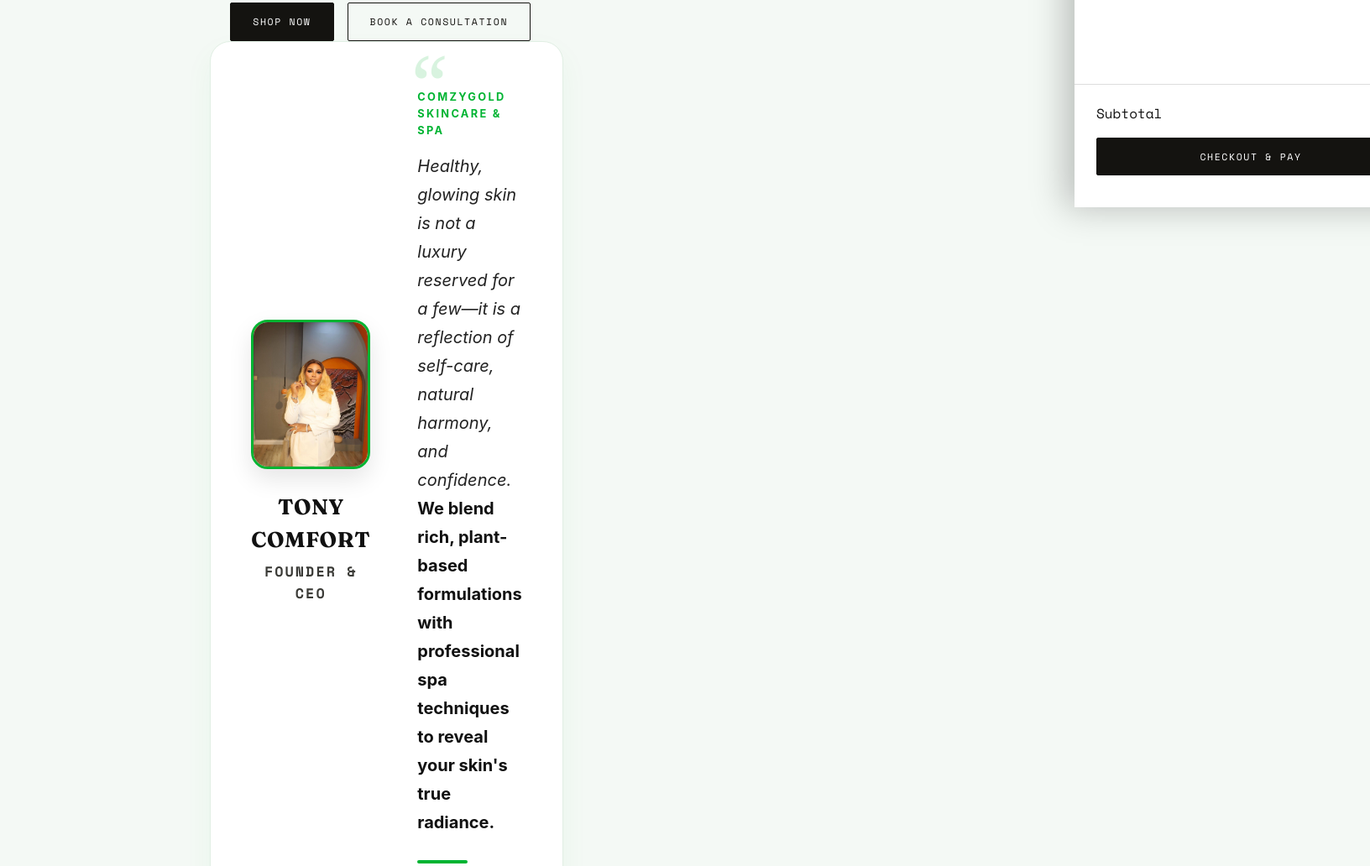
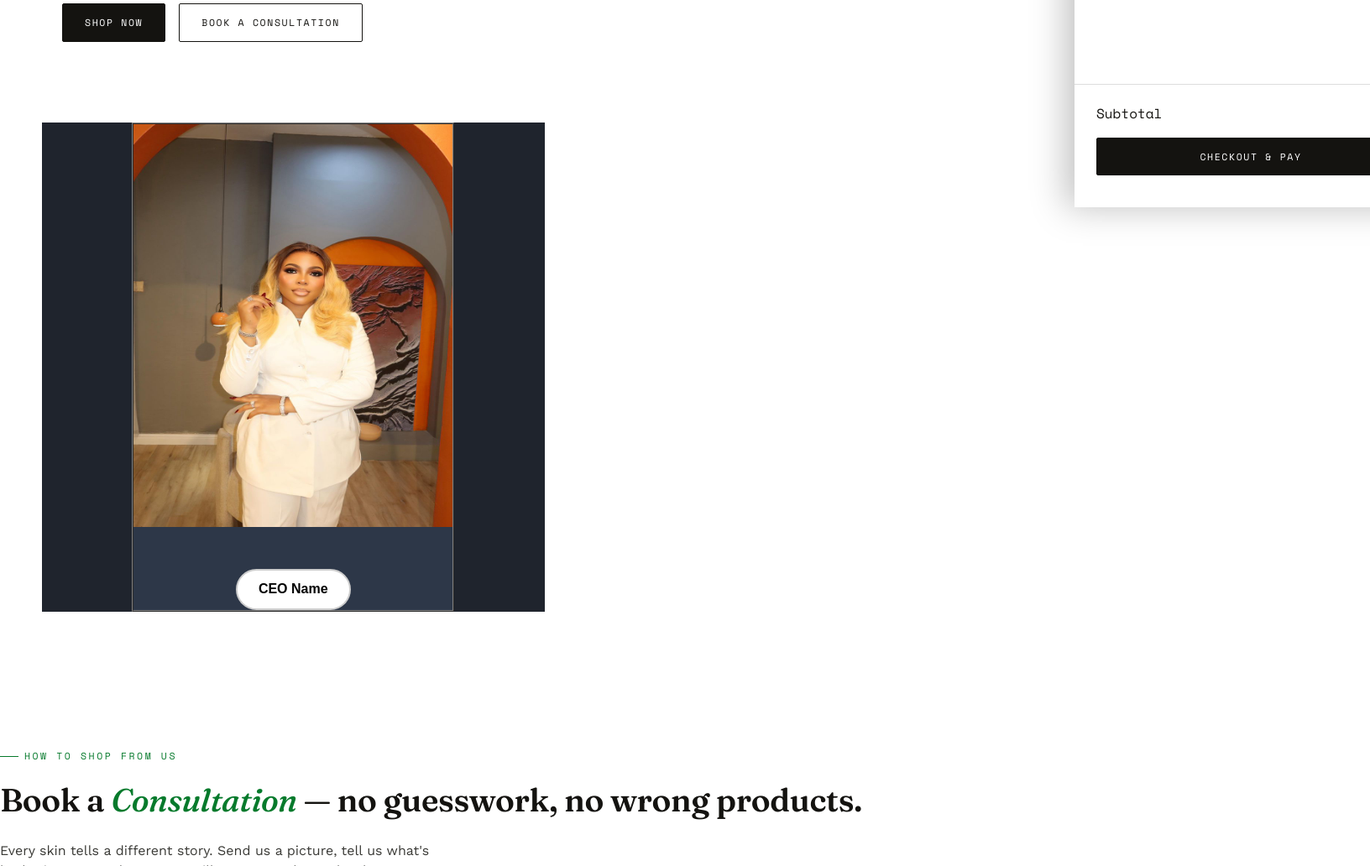
Before and after one commit to RocketIctsolution/comzygoldskincare, a plain HTML site: page index.html in a window 1280 px wide. Shown: the part 553-1585 px from the top of the page at 84% size, 1632 px wide, since content can reach past the window. Drawn offline with nearby package versions, Linux system fonts and the light colour scheme; no server answers.

Commit message:
Refactor HTML structure for founder section

```diff
--- a/index.html
+++ b/index.html
@@ -235,186 +235,33 @@
     <a href="#consult" class="btn btn-outline">Book a Consultation</a>
   </div>
 </div>
-      <!DOCTYPE html>
-<html lang="en">
-<head>
-  <meta charset="UTF-8" />
-  <meta name="viewport" content="width=device-width, initial-scale=1.0" />
-  <title>ComzyGold Skincare - Founder Section</title>
-  <style>
-    /* Reset & Base Styles */
-    * {
-      box-sizing: border-box;
-      margin: 0;
-      padding: 0;
-    }
+<section id="consult">
+  <table border="0" cellpadding="20" cellspacing="0" width="100%" bgcolor="#1f242d">
+    <tr>
+      <td align="center" valign="middle">
 
-    body {
-      font-family: -apple-system, BlinkMacSystemFont, 'Segoe UI', Roboto, Helvetica, Arial, sans-serif;
-      background-color: #f4f9f5; /* Subtle organic green tint */
-      color: #111111;
-      display: flex;
-      justify-content: center;
-      align-items: center;
-      min-height: 100vh;
-      padding: 3rem 1.5rem;
-    }
+        <table border="1" cellpadding="12" cellspacing="0" bgcolor="#2d3748">
+          <tr>
+            <td align="center">
 
-    /* Founder Section Card */
-    .founder-hero {
-      max-width: 1050px;
-      width: 100%;
-      background-color: #ffffff;
-      border-radius: 1.5rem;
-      padding: 3.5rem 3rem;
-      border: 1px solid #e1efe4;
-      box-shadow: 0 15px 35px rgba(0, 180, 50, 0.05);
-      display: flex;
-      flex-direction: column;
-      gap: 3.5rem;
-    }
+              <!-- CEO Photo -->
+              <img src="b30ce6ab-1290-4796-b571-b4627b9b8a0d.jpg" alt="CEO Photo" width="380" height="480" />
 
-    @media (min-width: 800px) {
-      .founder-hero {
-        flex-direction: row;
-        align-items: center;
-      }
-    }
+              <br /><br />
 
-    /* Founder Image & Meta Info */
-    .founder-profile {
-      flex: 1;
-      display: flex;
-      flex-direction: column;
-      align-items: center;
-      text-align: center;
-    }
+              <!-- Round Green Hover Name Button -->
+              <a href="#" onmouseover="this.style.backgroundColor='#10b981'; this.style.borderColor='#10b981';" onmouseout="this.style.backgroundColor='#ffffff'; this.style.borderColor='#cccccc';" style="display: inline-block; padding: 10px 25px; background-color: #ffffff; color: #000000; border: 2px solid #cccccc; border-radius: 50px; text-decoration: none; font-weight: bold; font-family: sans-serif;">
+                CEO Name
+              </a>
 
-    .image-wrapper {
-      position: relative;
-      width: 100%;
-      max-width: 320px;
-      aspect-ratio: 4 / 5;
-      border-radius: 1.25rem;
-      overflow: hidden;
-      box-shadow: 0 12px 28px rgba(0, 0, 0, 0.1);
-      margin-bottom: 1.5rem;
-      border: 3px solid #00b432; /* Vibrant Brand Organic Green */
-    }
+            </td>
+          </tr>
+        </table>
 
-    .image-wrapper img {
-      width: 100%;
-      height: 100%;
-      object-fit: cover;
-      display: block;
-      transition: transform 0.5s ease;
-    }
-
-    .image-wrapper:hover img {
-      transform: scale(1.03);
-    }
-
-    .founder-name {
-      font-size: 1.6rem;
-      font-weight: 800;
-      color: #111111; /* Pure Black from logo */
-      letter-spacing: 0.02em;
-      text-transform: uppercase;
-      margin-bottom: 0.25rem;
-    }
-
-    .founder-title {
-      font-size: 0.9rem;
-      color: #00b432; /* Brand Green */
-      font-weight: 700;
-      letter-spacing: 0.12em;
-      text-transform: uppercase;
-    }
-
-    /* Quote Content */
-    .founder-content {
-      flex: 1.4;
-      display: flex;
-      flex-direction: column;
-      justify-content: center;
-      position: relative;
-    }
-
-    .quote-icon {
-      font-size: 6rem;
-      line-height: 1;
-      font-family: Georgia, serif;
-      color: #00b432;
-      opacity: 0.15;
-      position: absolute;
-      top: -3.5rem;
-      left: -0.5rem;
-      user-select: none;
-      z-index: 0;
-    }
-
-    .brand-tag {
-      font-size: 0.8rem;
-      text-transform: uppercase;
-      letter-spacing: 0.18em;
-      font-weight: 700;
-      color: #00b432;
-      margin-bottom: 1rem;
-      z-index: 1;
-    }
-
-    .quote-text {
-      position: relative;
-      font-size: 1.25rem;
-      line-height: 1.7;
-      color: #222222;
-      font-weight: 400;
-      font-style: italic;
-      z-index: 1;
-      margin-bottom: 1.75rem;
-    }
-
-    .quote-text strong {
-      color: #111111;
-      font-weight: 700;
-      font-style: normal;
-    }
-
-    .green-accent {
-      width: 60px;
-      height: 4px;
-      background-color: #00b432;
-      border-radius: 2px;
-    }
-  </style>
-</head>
-<body>
-
-  <section class="founder-hero">
-    <!-- Profile Image & Meta -->
-    <div class="founder-profile">
-      <div class="image-wrapper">
-        <img src="b30ce6ab-1290-4796-b571-b4627b9b8a0d.jpg" alt="Tony Comfort - Founder & CEO of ComzyGold Skincare" />
-      </div>
-      <div class="founder-meta">
-        <h3 class="founder-name">Tony Comfort</h3>
-        <p class="founder-title">Founder & CEO</p>
-      </div>
-    </div>
-
-    <!-- Quote Content -->
-    <div class="founder-content">
-      <span class="quote-icon" aria-hidden="true">&ldquo;</span>
-      <span class="brand-tag">ComzyGold Skincare & Spa</span>
-      <blockquote class="quote-text">
-        Healthy, glowing skin is not a luxury reserved for a few—it is a reflection of self-care, natural harmony, and confidence. <strong>We blend rich, plant-based formulations with professional spa techniques to reveal your skin's true radiance.</strong>
-      </blockquote>
-      <div class="green-accent"></div>
-    </div>
-  </section>
-
-</body>
-</html>
+      </td>
+    </tr>
+  </table>
+</section>
 </section>
       <div class="founder-copy">
         <span class="eyebrow">How to shop from us</span>
```
